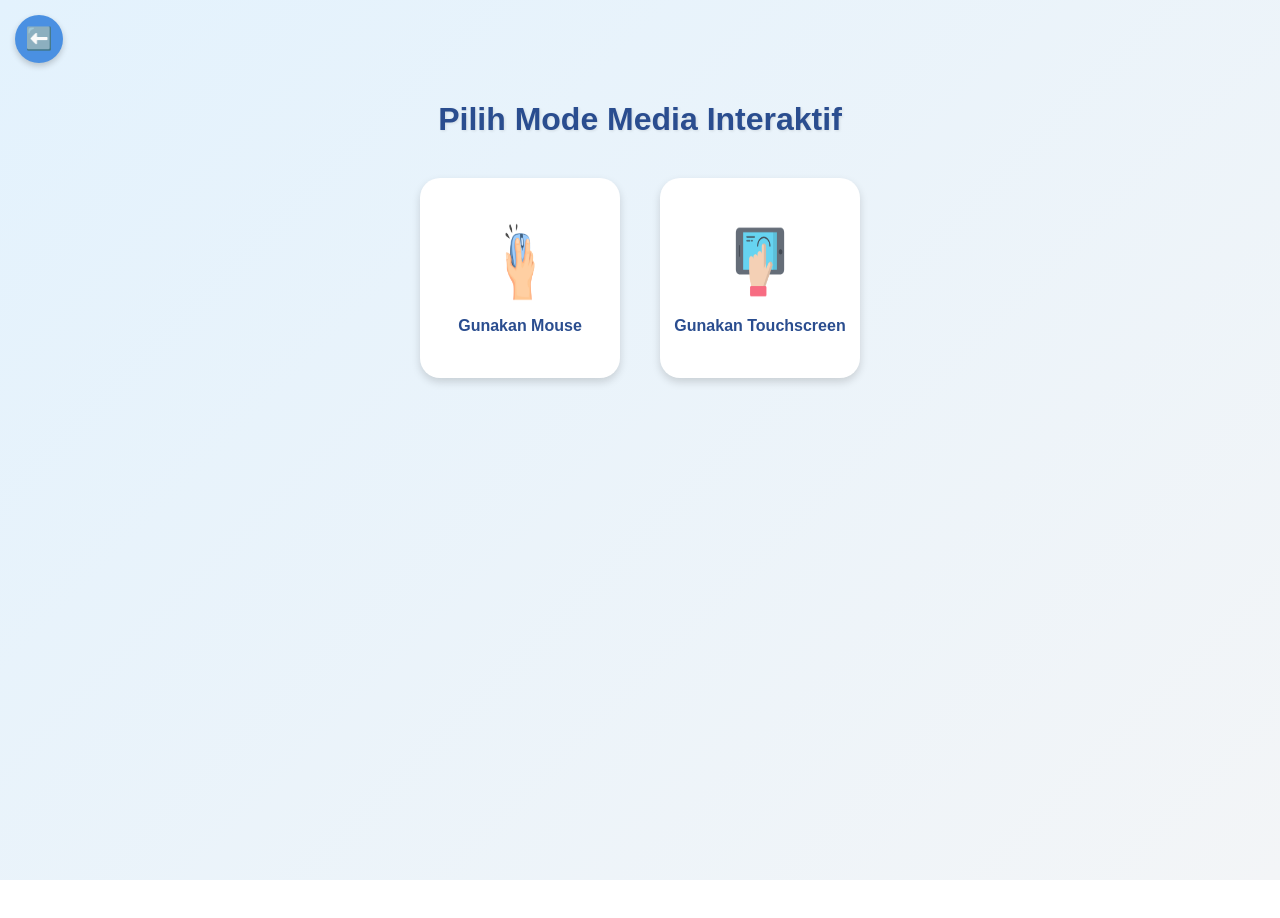
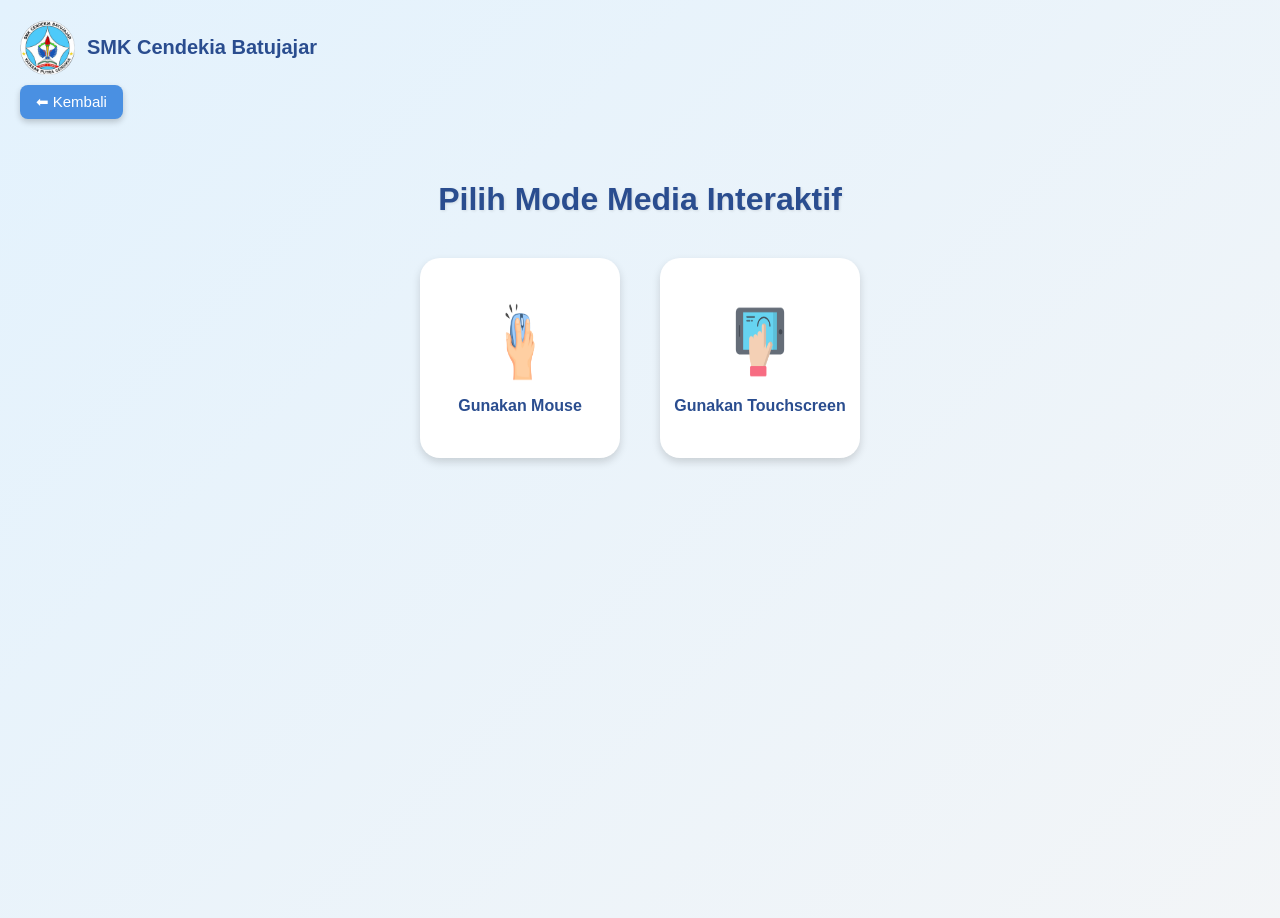
Before and after one commit to cendekiapk/project-ppl, a plain HTML site: page interaktif_mode.html in a window 1280 px wide. Before the commit the page ends 880 px from the top, so only its background shows below. Drawn offline with Linux system fonts and the light colour scheme.

Commit message:
Update interaktif_mode.html

```diff
--- a/interaktif_mode.html
+++ b/interaktif_mode.html
@@ -14,7 +14,52 @@
       align-items: center;
       justify-content: flex-start;
       flex-direction: column;
-      padding-top: 80px; /* beri jarak untuk tombol floating */
+      padding-top: 160px; /* space agar logo + back tidak tabrakan dengan judul */
+    }
+
+    /* === LOGO + NAMA SMK === */
+    .logo-wrapper {
+      position: absolute;
+      top: 20px;
+      left: 20px;
+      display: flex;
+      flex-direction: column;
+      align-items: flex-start;
+      gap: 10px;
+    }
+
+    .logo-row {
+      display: flex;
+      align-items: center;
+      gap: 12px;
+    }
+
+    .logo-row img {
+      height: 55px;
+    }
+
+    .logo-text {
+      font-size: 20px;
+      font-weight: 700;
+      color: #2a4d8f;
+    }
+
+    /* === BUTTON BACK DI BAWAH LOGO === */
+    #btnBack {
+      background: #4a90e2;
+      color: white;
+      border: none;
+      border-radius: 8px;
+      padding: 8px 16px;
+      font-size: 15px;
+      cursor: pointer;
+      box-shadow: 0 3px 6px rgba(0, 0, 0, 0.2);
+      transition: 0.3s;
+    }
+
+    #btnBack:hover {
+      background: #3578d3;
+      transform: scale(1.05);
     }
 
     h1 {
@@ -22,32 +67,6 @@
       text-align: center;
       margin-bottom: 40px;
       text-shadow: 1px 1px 3px rgba(0, 0, 0, 0.1);
-    }
-
-     /* Tombol kembali */
-    #btnBack {
-      position: fixed;
-      top: 15px;
-      left: 15px;
-      background: #4a90e2;
-      color: white;
-      border: none;
-      border-radius: 50%;
-      width: 48px;
-      height: 48px;
-      font-size: 22px;
-      display: flex;
-      align-items: center;
-      justify-content: center;
-      cursor: pointer;
-      box-shadow: 0 3px 6px rgba(0, 0, 0, 0.2);
-      z-index: 999;
-      transition: 0.3s;
-    }
-
-    #btnBack:hover {
-      background: #3578d3;
-      transform: scale(1.05);
     }
 
     .mode-container {
@@ -94,18 +113,33 @@
         width: 64px;
         height: 64px;
       }
+      .logo-row img {
+        height: 45px;
+      }
+      .logo-text {
+        font-size: 17px;
+      }
     }
-
   </style>
 </head>
 <body>
-  <!-- Tombol kembali ke dashboard -->
-  <button id="btnBack" title="Kembali ke Menu Utama" onclick="window.location.href='index.html'">
-    ⬅️
-  </button>
 
+  <!-- LOGO + TULISAN SMK + BACK (di luar header) -->
+  <div class="logo-wrapper">
+    <div class="logo-row">
+      <img src="assets/Logo_SMK.png" alt="Logo SMK">
+      <span class="logo-text">SMK Cendekia Batujajar</span>
+    </div>
+
+    <button id="btnBack" onclick="window.location.href='index.html'">
+      ⬅ Kembali
+    </button>
+  </div>
+
+  <!-- JUDUL HALAMAN -->
   <h1>Pilih Mode Media Interaktif</h1>
 
+  <!-- PILIHAN MODE -->
   <div class="mode-container">
     <a href="interaktif_mouse.html" class="mode">
       <img src="assets/icon-mouse.png" alt="Mouse" />
@@ -117,5 +151,6 @@
       Gunakan Touchscreen
     </a>
   </div>
+
 </body>
 </html>
```
